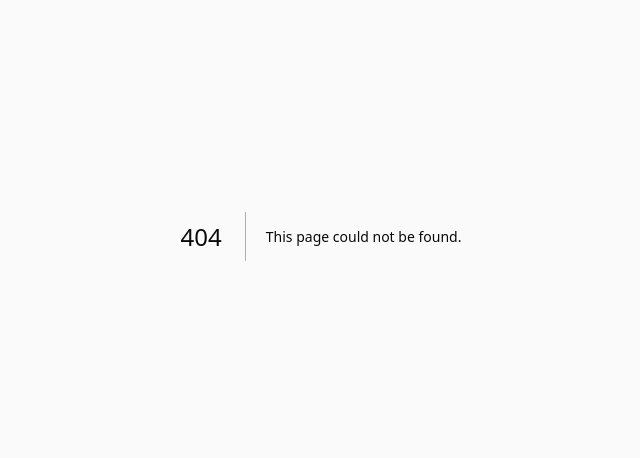
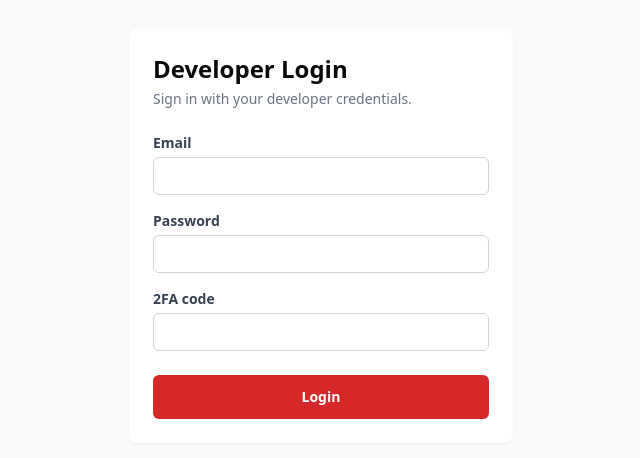
Before and after one commit to devnNexOfficial/Munchers, a Next.js app in the folder frontend/: page /developer/login in a window 1280 px wide. Before the commit this address had no page. Shown: the part 164-622 px from the top of the page, without its empty margins (319-959 px from the left). Built offline with nearby package versions, Linux system fonts and the light colour scheme.

Commit message:
fix: add missing login pages and route group layouts

```diff
--- /dev/null
+++ b/frontend/src/app/(developer)/layout.tsx
@@ -0,0 +1,7 @@
+export default function DeveloperLayout({
+  children,
+}: {
+  children: React.ReactNode
+}) {
+  return <>{children}</>
+}
--- /dev/null
+++ b/frontend/src/app/(restaurant)/layout.tsx
@@ -0,0 +1,7 @@
+export default function RestaurantLayout({
+  children,
+}: {
+  children: React.ReactNode
+}) {
+  return <>{children}</>
+}
--- /dev/null
+++ b/frontend/src/app/(user)/layout.tsx
@@ -0,0 +1,7 @@
+export default function UserLayout({
+  children,
+}: {
+  children: React.ReactNode
+}) {
+  return <>{children}</>
+}
--- /dev/null
+++ b/frontend/src/app/(user)/login/page.tsx
@@ -0,0 +1,11 @@
+import { PhoneOtpForm } from '@/components/auth/PhoneOtpForm'
+
+export const metadata = { title: 'Login | Muncherz' }
+
+export default function LoginPage() {
+  return (
+    <main className="min-h-screen bg-muncherz-white flex items-center justify-center p-4">
+      <PhoneOtpForm />
+    </main>
+  )
+}
--- /dev/null
+++ b/frontend/src/app/developer/login/page.tsx
@@ -0,0 +1,11 @@
+import { DeveloperLoginForm } from '@/components/auth/DeveloperLoginForm'
+
+export const metadata = { title: 'Developer Login | Muncherz' }
+
+export default function DeveloperLoginPage() {
+  return (
+    <main className="min-h-screen bg-muncherz-white flex items-center justify-center p-4">
+      <DeveloperLoginForm />
+    </main>
+  )
+}
--- /dev/null
+++ b/frontend/src/app/restaurant/login/page.tsx
@@ -0,0 +1,11 @@
+import { RestaurantLoginForm } from '@/components/auth/RestaurantLoginForm'
+
+export const metadata = { title: 'Restaurant Login | Muncherz' }
+
+export default function RestaurantLoginPage() {
+  return (
+    <main className="min-h-screen bg-muncherz-white flex items-center justify-center p-4">
+      <RestaurantLoginForm />
+    </main>
+  )
+}
--- /dev/null
+++ b/frontend/src/components/auth/DeveloperLoginForm.tsx
@@ -0,0 +1,54 @@
+'use client'
+
+import { useState } from 'react'
+
+export function DeveloperLoginForm() {
+  const [email, setEmail] = useState('')
+  const [password, setPassword] = useState('')
+  const [code, setCode] = useState('')
+
+  return (
+    <form className="w-full max-w-sm rounded-lg bg-white p-6 shadow-sm">
+      <h1 className="mb-1 text-2xl font-black text-muncherz-black">Developer Login</h1>
+      <p className="mb-6 text-sm font-medium text-gray-500">Sign in with your developer credentials.</p>
+
+      <label className="mb-4 block">
+        <span className="mb-1 block text-sm font-bold text-gray-700">Email</span>
+        <input
+          type="email"
+          value={email}
+          onChange={(event) => setEmail(event.target.value)}
+          className="w-full rounded-md border border-gray-300 px-3 py-2 text-sm focus:border-muncherz-red focus:outline-none focus:ring-2 focus:ring-muncherz-red/20"
+        />
+      </label>
+
+      <label className="mb-4 block">
+        <span className="mb-1 block text-sm font-bold text-gray-700">Password</span>
+        <input
+          type="password"
+          value={password}
+          onChange={(event) => setPassword(event.target.value)}
+          className="w-full rounded-md border border-gray-300 px-3 py-2 text-sm focus:border-muncherz-red focus:outline-none focus:ring-2 focus:ring-muncherz-red/20"
+        />
+      </label>
+
+      <label className="mb-6 block">
+        <span className="mb-1 block text-sm font-bold text-gray-700">2FA code</span>
+        <input
+          type="text"
+          inputMode="numeric"
+          value={code}
+          onChange={(event) => setCode(event.target.value)}
+          className="w-full rounded-md border border-gray-300 px-3 py-2 text-sm focus:border-muncherz-red focus:outline-none focus:ring-2 focus:ring-muncherz-red/20"
+        />
+      </label>
+
+      <button
+        type="button"
+        className="w-full rounded-md bg-muncherz-red px-4 py-3 text-sm font-black text-white transition hover:bg-red-700"
+      >
+        Login
+      </button>
+    </form>
+  )
+}
--- /dev/null
+++ b/frontend/src/components/auth/PhoneOtpForm.tsx
@@ -0,0 +1,49 @@
+'use client'
+
+import { useState } from 'react'
+
+export function PhoneOtpForm() {
+  const [phone, setPhone] = useState('')
+  const [otp, setOtp] = useState('')
+  const [otpSent, setOtpSent] = useState(false)
+
+  return (
+    <form className="w-full max-w-sm rounded-lg bg-white p-6 shadow-sm">
+      <h1 className="mb-1 text-2xl font-black text-muncherz-black">Login</h1>
+      <p className="mb-6 text-sm font-medium text-gray-500">Enter your phone number to continue.</p>
+
+      <label className="mb-4 block">
+        <span className="mb-1 block text-sm font-bold text-gray-700">Phone number</span>
+        <input
+          type="tel"
+          value={phone}
+          onChange={(event) => setPhone(event.target.value)}
+          placeholder="+92 300 1234567"
+          className="w-full rounded-md border border-gray-300 px-3 py-2 text-sm focus:border-muncherz-red focus:outline-none focus:ring-2 focus:ring-muncherz-red/20"
+        />
+      </label>
+
+      {otpSent ? (
+        <label className="mb-4 block">
+          <span className="mb-1 block text-sm font-bold text-gray-700">OTP</span>
+          <input
+            type="text"
+            inputMode="numeric"
+            value={otp}
+            onChange={(event) => setOtp(event.target.value)}
+            placeholder="123456"
+            className="w-full rounded-md border border-gray-300 px-3 py-2 text-sm focus:border-muncherz-red focus:outline-none focus:ring-2 focus:ring-muncherz-red/20"
+          />
+        </label>
+      ) : null}
+
+      <button
+        type="button"
+        onClick={() => setOtpSent(true)}
+        className="w-full rounded-md bg-muncherz-red px-4 py-3 text-sm font-black text-white transition hover:bg-red-700"
+      >
+        {otpSent ? 'Verify OTP' : 'Send OTP'}
+      </button>
+    </form>
+  )
+}
--- /dev/null
+++ b/frontend/src/components/auth/RestaurantLoginForm.tsx
@@ -0,0 +1,42 @@
+'use client'
+
+import { useState } from 'react'
+
+export function RestaurantLoginForm() {
+  const [email, setEmail] = useState('')
+  const [password, setPassword] = useState('')
+
+  return (
+    <form className="w-full max-w-sm rounded-lg bg-white p-6 shadow-sm">
+      <h1 className="mb-1 text-2xl font-black text-muncherz-black">Restaurant Login</h1>
+      <p className="mb-6 text-sm font-medium text-gray-500">Access the restaurant dashboard.</p>
+
+      <label className="mb-4 block">
+        <span className="mb-1 block text-sm font-bold text-gray-700">Email</span>
+        <input
+          type="email"
+          value={email}
+          onChange={(event) => setEmail(event.target.value)}
+          className="w-full rounded-md border border-gray-300 px-3 py-2 text-sm focus:border-muncherz-red focus:outline-none focus:ring-2 focus:ring-muncherz-red/20"
+        />
+      </label>
+
+      <label className="mb-6 block">
+        <span className="mb-1 block text-sm font-bold text-gray-700">Password</span>
+        <input
+          type="password"
+          value={password}
+          onChange={(event) => setPassword(event.target.value)}
+          className="w-full rounded-md border border-gray-300 px-3 py-2 text-sm focus:border-muncherz-red focus:outline-none focus:ring-2 focus:ring-muncherz-red/20"
+        />
+      </label>
+
+      <button
+        type="button"
+        className="w-full rounded-md bg-muncherz-red px-4 py-3 text-sm font-black text-white transition hover:bg-red-700"
+      >
+        Login
+      </button>
+    </form>
+  )
+}
```
